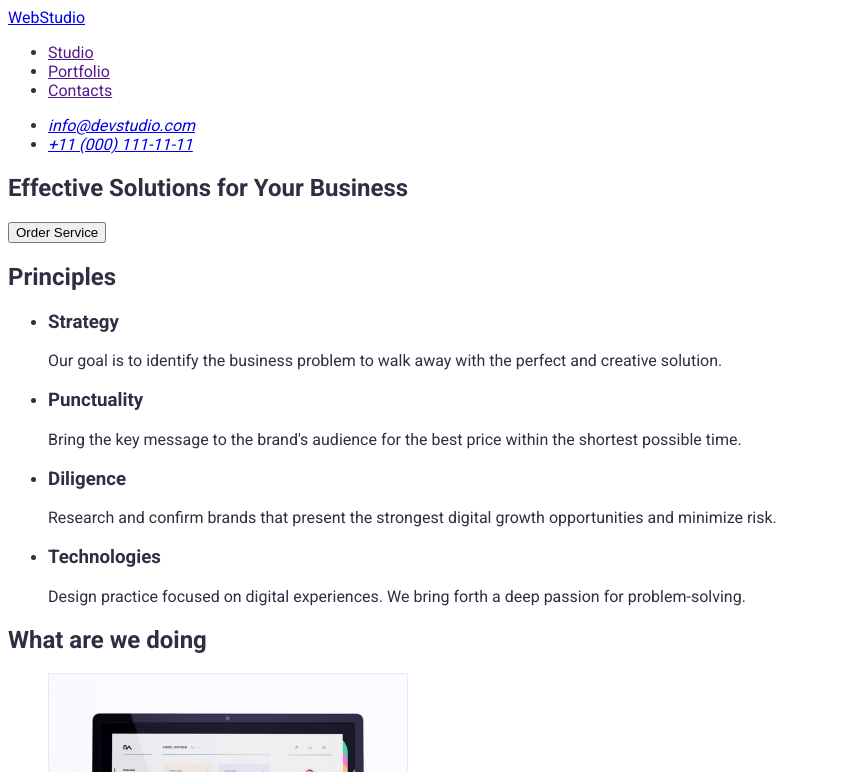
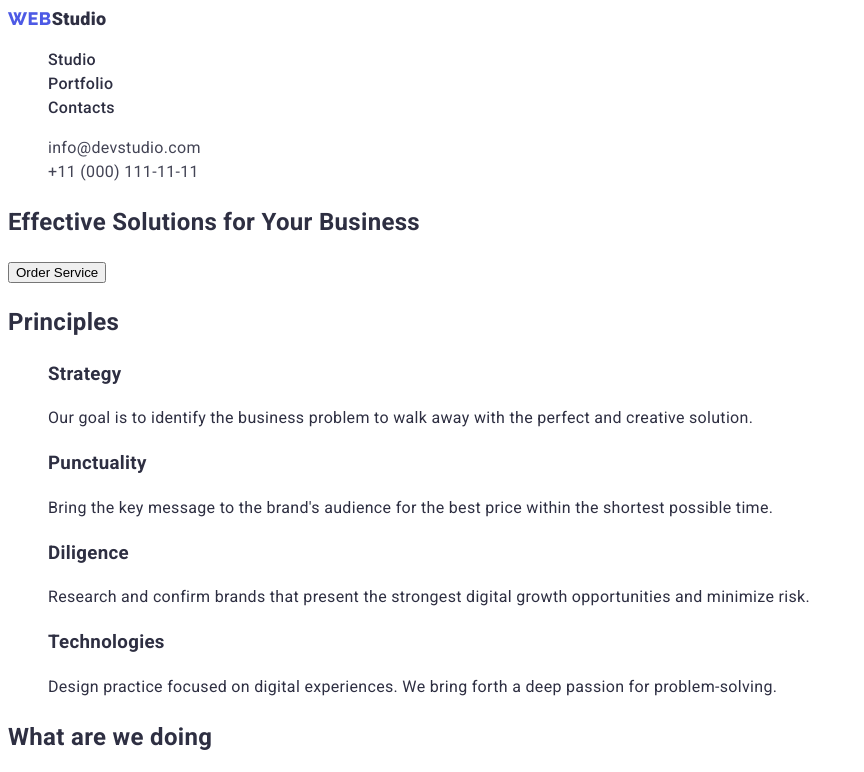
Before and after one commit to Anna-Chernukhina/goit-markup-hw-02, a plain HTML site: page index.html in a window 1280 px wide. Shown: the top 772 px of the page, without its empty margins (0-864 px from the left). Drawn offline with Linux system fonts and the light colour scheme.

Commit message:
index.html updated
colors added
header style completed

```diff
--- a/css/styles.css
+++ b/css/styles.css
@@ -1,13 +1,87 @@
 :root {
-    --navy-blue: #2E2F42;
-    --slate: #434455;
-    --white: #FFFFFF;
-    --iris: #4D5AE5;
-    --cloud: #F4F4FD;
-    --ocean: #404BBF;
+    --primary-brand: #4D5AE5;
+    /*iris*/
+    --pressed-state: #404BBF;
+    /*ocean*/
+    --dark: #2E2F42;
+    /*navy-blue*/
+    --success: #31D0AA;
+    /*green*/
+    --text-color: #434455;
+    /*slate*/
+    --subtle-text-color: #8E8F99;
+    /*light slate*/
+    --accent-color: #E7E9FC;
+    /*cornflower*/
+    --light: #F4F4FD;
+    /*cloud*/
+    --modal-overlay: #2E2F42;
+    /*navy blue modal*/
+    --Hero-background: #2E2F42;
+    /*grey*/
+    --white-background: #FFFFFF;
+    /*white*/
+    --modal-background: #FCFCFC;
+    /*dairy*/
+
+    --main-font: 'Roboto',
+        sans-serif;
+    --accent-font: 'Raleway', sans-serif;
 }
 
 body {
     font-family: 'Roboto', sans-serif;
-    color: var(--navy-blue);
+    color: var(--dark);
+    font-size: 16px;
+    line-height: 1.5;
+    letter-spacing: 0.02em;
 }
+
+ul,
+ol {
+    list-style-type: none;
+}
+
+a {
+    text-decoration: none;
+}
+
+/*----Header----*/
+.header-logo {
+    font-family: var(--main-font);
+    font-weight: 800;
+    font-size: 18px;
+    line-height: 1.16;
+    color: var(--dark);
+}
+
+.header-logo-accent {
+    font-family: var(--accent-font);
+    font-weight: 800;
+    font-size: 18px;
+    line-height: 1.16;
+    letter-spacing: 0.03em;
+    text-transform: uppercase;
+    color: var(--primary-brand);
+}
+
+.header-nav-list {
+    font-family: var(--main-font);
+    font-weight: 500;
+    color: var(--dark);
+}
+
+.header-nav-link {
+    color: var(--dark);
+}
+
+.header-nav-link:active {
+    color: var(--pressed-state);
+}
+
+.header-address-mail,
+.header-address-phone {
+    color: var(--text-color);
+    font-weight: 400;
+    font-style: normal;
+}
--- a/index.html
+++ b/index.html
@@ -21,17 +21,17 @@
         <!--Navigation menu-->
         <nav class="header-nav">
             <!--logo-->
-            <a href="./index.html">WebStudio</a>
+            <a href="./index.html" class="header-logo"><span class="header-logo-accent">Web</span>Studio</a>
 
             <ul class="header-nav-list">
                 <li class="header-nav-list-item">
-                    <a href="">Studio</a>
+                    <a href="" class="header-nav-link">Studio</a>
                 </li>
                 <li class="header-nav-list-item">
-                    <a href="">Portfolio</a>
+                    <a href="" class="header-nav-link">Portfolio</a>
                 </li>
                 <li class="header-nav-list-item">
-                    <a href="">Contacts</a>
+                    <a href="" class="header-nav-link">Contacts</a>
                 </li>
             </ul>
         </nav>
@@ -40,10 +40,10 @@
         <address class="header-address">
             <ul class="header-address-list">
                 <li class="header-address-list-item">
-                    <a href="mailto:info@devstudio.com">info@devstudio.com</a>
+                    <a href="mailto:info@devstudio.com" class="header-address-mail">info@devstudio.com</a>
                 </li>
                 <li class="header-address-list-item">
-                    <a href="tel:+110001111111">+11 (000) 111-11-11</a>
+                    <a href="tel:+110001111111" class="header-address-phone">+11 (000) 111-11-11</a>
                 </li>
             </ul>
         </address>
```
